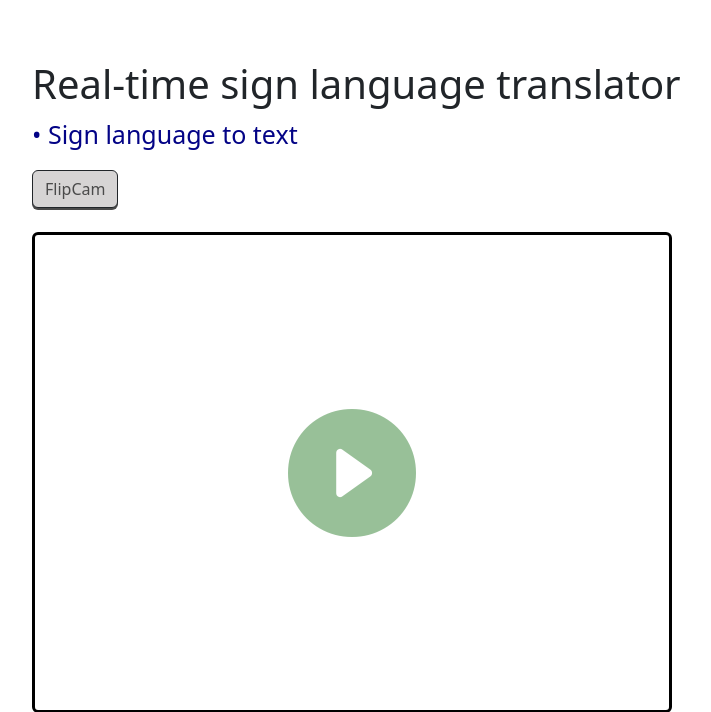
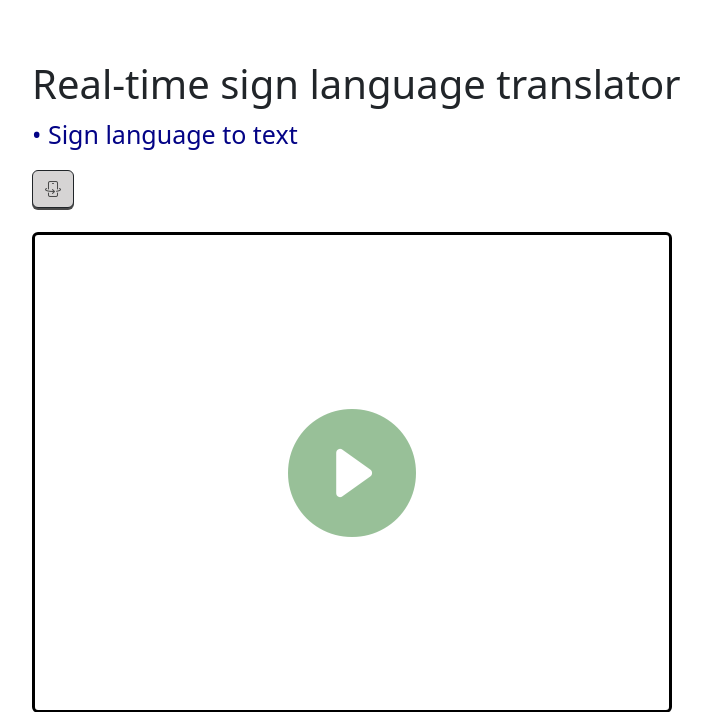
Before and after one commit to FAXMACHIN-E/Cam-Example, a Flask app: page /video in a window 1280 px wide. Shown: the part 56-768 px from the top of the page, without its empty margins (53-764 px from the left). Run offline with Flask 2, Linux system fonts and the light colour scheme; parts of the project's set-up code (start-up, migrations or seed data) failed here and were passed over; some libraries are stand-ins or nearby versions.

Commit message:
use icon for cam flip

```diff
--- a/templates/cam_control.html
+++ b/templates/cam_control.html
@@ -30,8 +30,9 @@
 <div class="text-left">
   <button id="#btn-flipx" type="button", class="btn btn-rounded btn-ctrl btn-light border-dark"
     onclick="document.getElementById('#video').classList.toggle('flipx')"
+
     data-mdb-ripple-duration="0">
-    FlipCam
+    <i class="bi bi-phone-flip" ></i>
   </button>
 </div>
 <br/>
--- a/templates/layout.html
+++ b/templates/layout.html
@@ -15,7 +15,7 @@
       href="https://cdnjs.cloudflare.com/ajax/libs/mdb-ui-kit/4.3.0/mdb.min.css"
       rel="stylesheet"
     /> -->
-
+    <link rel="stylesheet" href="https://cdn.jsdelivr.net/npm/bootstrap-icons@1.9.1/font/bootstrap-icons.css">
     <link href="{{ url_for('static', filename='./css/reset.css') }}" rel="stylesheet" />
     {% block styles %} {% endblock %}
   </head>
--- a/templates/mediapipe.html
+++ b/templates/mediapipe.html
@@ -3,7 +3,6 @@
 {% block styles %}
 <meta charset="utf-8">
 
-<link rel="stylesheet" href="https://cdn.jsdelivr.net/npm/bootstrap-icons@1.5.0/font/bootstrap-icons.css">
 
 <script src="https://cdn.jsdelivr.net/npm/@mediapipe/camera_utils/camera_utils.js" crossorigin="anonymous"></script>
 <script src="https://cdn.jsdelivr.net/npm/@mediapipe/control_utils/control_utils.js" crossorigin="anonymous"></script>
--- a/templates/video.html
+++ b/templates/video.html
@@ -12,7 +12,7 @@
   height: 375px;
   background-color: #666;
 } -->
-<link rel="stylesheet" href="https://cdn.jsdelivr.net/npm/bootstrap-icons@1.5.0/font/bootstrap-icons.css">
+
 <!-- <link
   href="https://cdnjs.cloudflare.com/ajax/libs/mdb-ui-kit/4.3.0/mdb.min.css"
   rel="stylesheet"
```
